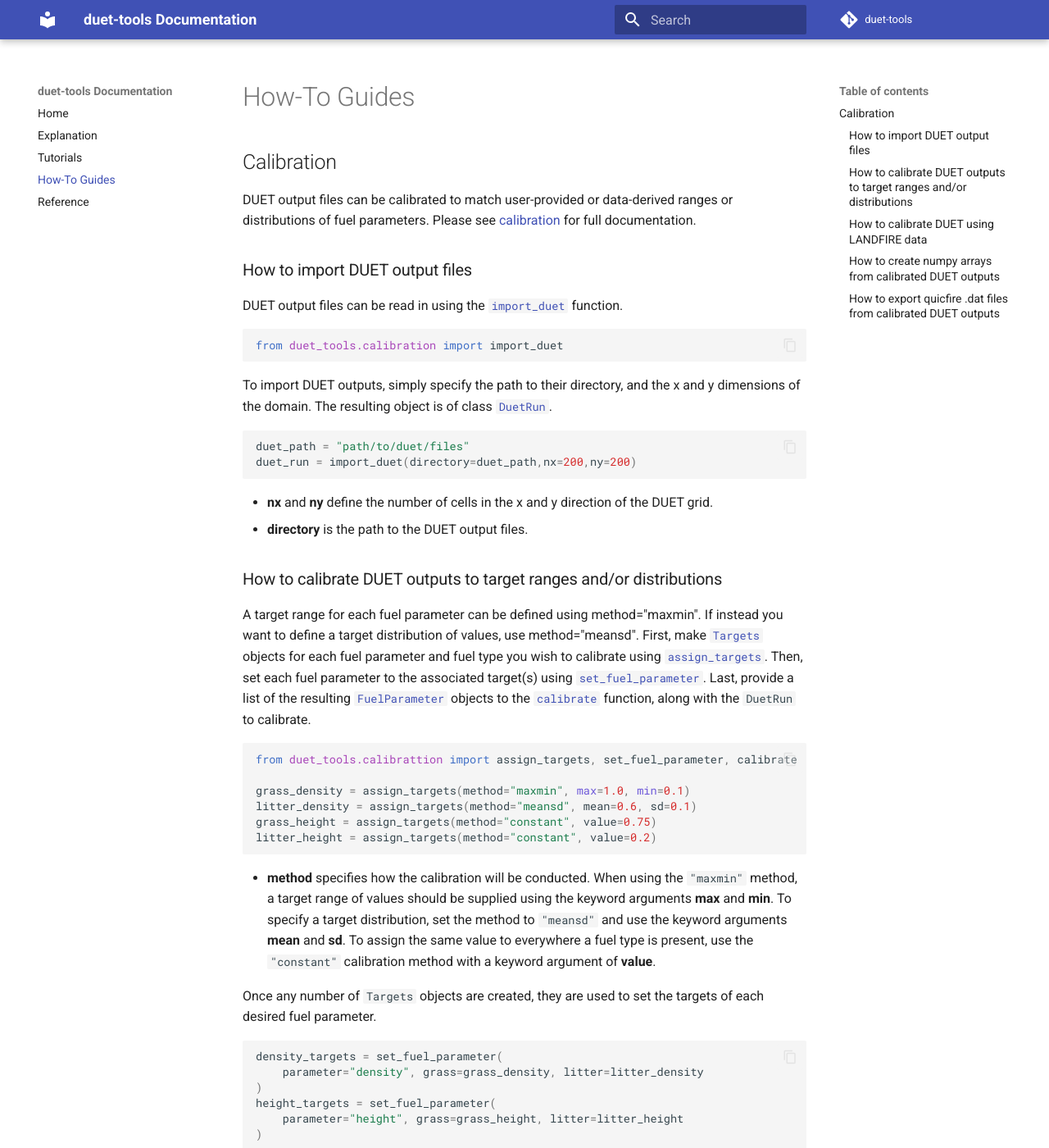
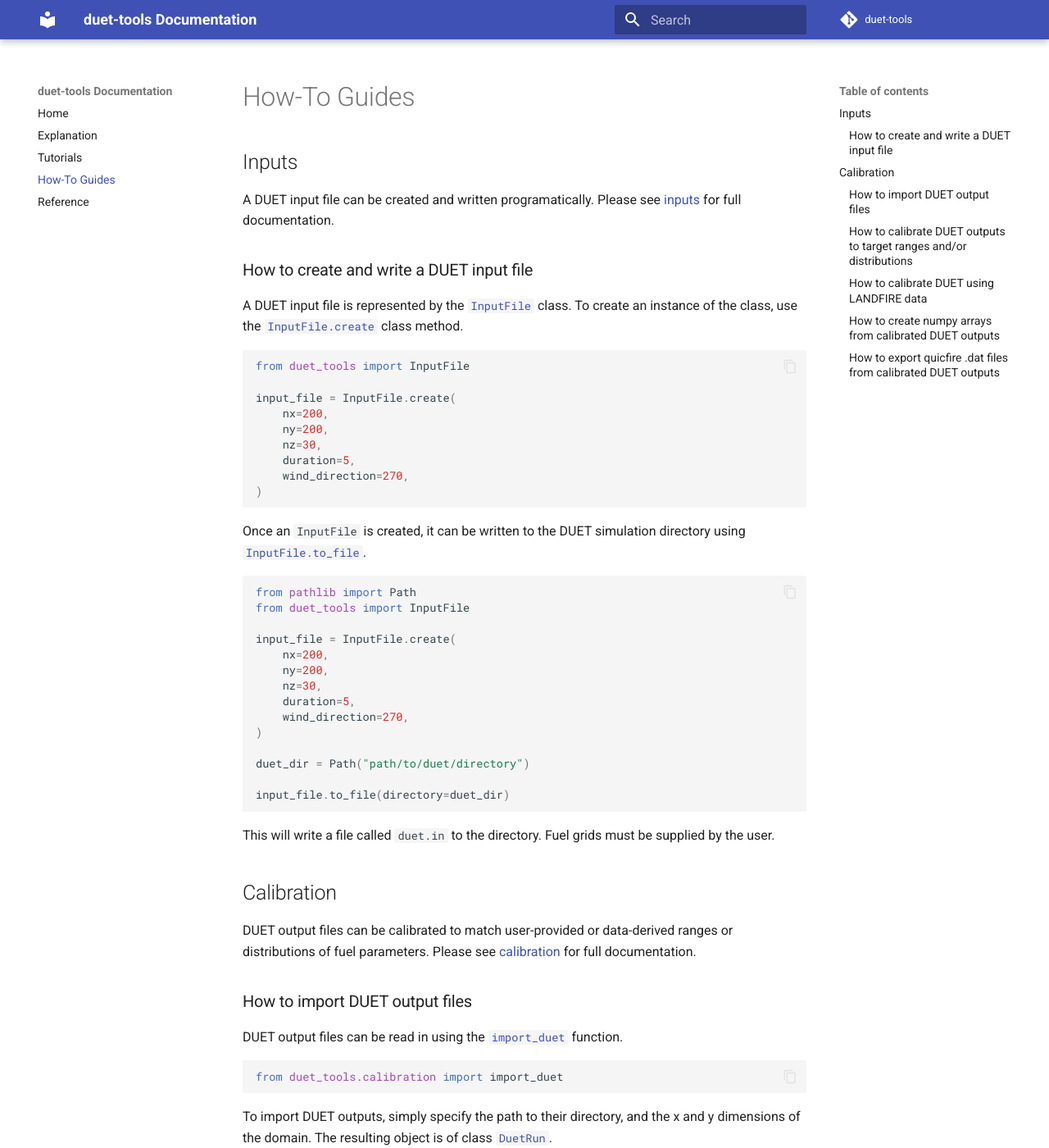
Before and after one commit to nmc-cafes/duet-tools, an MkDocs documentation site: the page built from docs/how-to-guides.md, in a window 1280 px wide and 1400 px high. Shown: the whole window at 82% size. Built offline with MkDocs 1.6.1 and Material for MkDocs 9.7.7, drawn with Linux system fonts in a browser that asks for light colours; comment, search, counter and statistics services are not loaded; some of the changed text lies outside the part shown.

Commit message:
Update documentation to include inputs module and landfire extra

````diff
--- a/docs/how-to-guides.md
+++ b/docs/how-to-guides.md
@@ -1,3 +1,44 @@
+## Inputs
+
+A DUET input file can be created and written programatically. Please see [inputs](reference.md#duet_tools.inputs) for full documentation.
+
+### How to create and write a DUET input file
+
+A DUET input file is represented by the [`InputFile`](reference.md#duet_tools.inputs.InputFile) class. To create an instance of the class, use the [`InputFile.create`](reference.md#duet_tools.inputs.InputFile.create) class method.
+
+```python
+from duet_tools import InputFile
+
+input_file = InputFile.create(
+    nx=200,
+    ny=200,
+    nz=30,
+    duration=5,
+    wind_direction=270,
+)
+```
+
+Once an `InputFile` is created, it can be written to the DUET simulation directory using [`InputFile.to_file`](reference.md#duet_tools.inputs.InputFile.to_file).
+
+```python
+from pathlib import Path
+from duet_tools import InputFile
+
+input_file = InputFile.create(
+    nx=200,
+    ny=200,
+    nz=30,
+    duration=5,
+    wind_direction=270,
+)
+
+duet_dir = Path("path/to/duet/directory")
+
+input_file.to_file(directory=duet_dir)
+```
+
+This will write a file called `duet.in` to the directory. Fuel grids must be supplied by the user.
+
 ## Calibration
 
 DUET output files can be calibrated to match user-provided or data-derived ranges or distributions of fuel parameters. Please see [calibration](reference.md#duet_tools.calibration) for full documentation.
@@ -69,7 +110,13 @@ calibrated_duet = calibrate(
 
 ### How to calibrate DUET using LANDFIRE data
 
-When fuel parameter targets are not known for the study area, calibration can be conducted using targets derived from LANDFIRE data (Scott and Burgan 40 Fuel Models; SB40). These data can be queried using the secondary `landfire` module. Please see [landfire](reference.md#duet_tools.landfire) for full documentation.
+When fuel parameter targets are not known for the study area, calibration can be conducted using targets derived from LANDFIRE data (Scott and Burgan 40 Fuel Models; SB40). These data can be queried using the secondary `landfire` module, installed as an extra. Please see [landfire](reference.md#duet_tools.landfire) for full documentation.
+
+Installation of the `landfire` extra requires Python <3.12. Install as follows:
+
+```bash
+pip install duet-tools[landfire]
+```
 
 The first step is to use the [`query_landfire`](reference.md#duet_tools.landfire.query_landfire) function to access fuels data for the specific area of interest. A spatial bounding box must be supplied in the form of either a geojson or shapely polygon. The function returns a [`LandfireQuery`](reference.md#duet_tools.landfire.LandfireQuery) class object.
 
@@ -93,9 +140,11 @@ landfire_query = query_landfire(
 - **input_epsg** is the EPSG code for the coordinate reference system and projects of the area of interest polygon.
 - **delete_files** specifies whether or not to delete to files downloaded from the LANDFIRE website. Since the files are usually not needed after the `LandfireQuery` object is returned, it defaults to True.
 
-Once LANDFIRE data is queried, targets can be assigned for whatever fuel parameters and types the user desires using [`assign_targets_from_sb40`](reference.md#duet_tools.calibration.assign_targets_from_sb40). Unlike `assign_targets`, the fuel parameter and fuel type must be specified for targets to be assigned.
+Once LANDFIRE data is queried, targets can be assigned for whatever fuel parameters and types the user desires using [`assign_targets_from_sb40`](reference.md#duet_tools.landfire.assign_targets_from_sb40). Unlike `assign_targets`, the fuel parameter and fuel type must be specified for targets to be assigned.
 
 ```python
+from duet_tools.landfire import assign_targets_from_sb40
+
 litter_density_sb40 = assign_targets_from_sb40(
     query=landfire_query,
     fuel_type="litter",
````
Also changed, not shown: docs/explanation.md (+6 -2 lines), docs/index.md (+8 -1 lines), docs/reference.md (+2 -0 lines).
